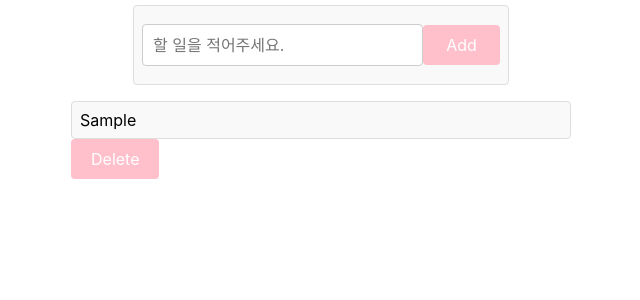
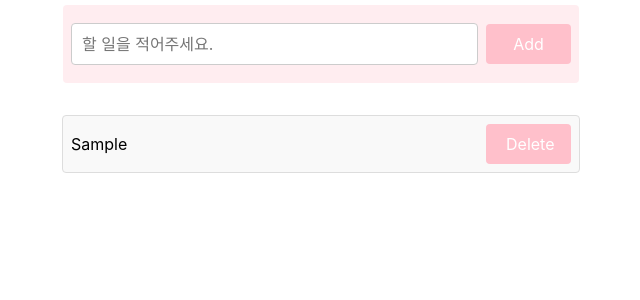
Before and after one commit to leeraquel/todo-list, a React (Create React App) app: page / in a window 1280 px wide. Both pictures are taken after typing "Sample" into the empty fields and a click on the button "Add". Shown: the top 300 px of the page, without its empty margins (319-959 px from the left). Built offline with nearby package versions, Linux system fonts and the light colour scheme; a web font is replaced by a local one.

Commit message:
design: css style fixed

```diff
--- a/src/components/input/Input.jsx
+++ b/src/components/input/Input.jsx
@@ -1,6 +1,7 @@
 import React, { useState } from "react";
 import { useDispatch } from "react-redux";
 import { addItem } from "../../store/itemsSlice";
+import styled from "styled-components";
 
 const Input = () => {
   const [inputValue, setInputValue] = useState("");
@@ -18,7 +19,7 @@ const Input = () => {
   };
 
   return (
-    <div className="wrapper">
+    <Wrapper className="wrapper">
       <input
         type="text"
         value={inputValue}
@@ -26,8 +27,12 @@ const Input = () => {
         placeholder="할 일을 적어주세요."
       />
       <button onClick={handleAddClick}>Add</button>
-    </div>
+    </Wrapper>
   );
 };
 
+const Wrapper = styled.div`
+  background-color: #ffedf0;
+`;
+
 export default Input;
--- a/src/components/list/List.jsx
+++ b/src/components/list/List.jsx
@@ -1,6 +1,7 @@
 import React from "react";
 import { useSelector, useDispatch } from "react-redux";
 import { deleteItem } from "../../store/itemsSlice";
+import styled from "styled-components";
 
 const List = () => {
   const items = useSelector((state) => state.items.items);
@@ -9,17 +10,24 @@ const List = () => {
     dispatch(deleteItem(index));
   };
   return (
-    <div>
+    <>
       <ul>
         {items.map((item, index) => (
-          <div>
+          <Wrapper className="wrapper">
             <li key={index}>{item}</li>
             <button onClick={() => handleDeleteClick(index)}>Delete</button>
-          </div>
+          </Wrapper>
         ))}
       </ul>
-    </div>
+    </>
   );
 };
 
+const Wrapper = styled.div`
+  background-color: #f9f9f9;
+  border: 1px solid #ddd;
+  margin-top: 16px;
+  border-radius: 4px;
+`;
+
 export default List;
--- a/src/styles/GlobalStyle.jsx
+++ b/src/styles/GlobalStyle.jsx
@@ -6,12 +6,9 @@ const GlobalStyle = createGlobalStyle`
      src: url('https://cdn.jsdelivr.net/gh/projectnoonnu/noonfonts_six@1.2/S-CoreDream-3Light.woff') format('woff');
      font-weight: normal;
      font-style: normal;
-}
+  }
 
-  /* * {
-    font-family: 'Ownglyph_meetme-Rg',-apple-system, sans-serif;} */
-
-    body, input, button {
+  body, input, button {
   font-family: 'S-CoreDream-3Light', -apple-system, sans-serif;
     margin: 0;
     padding: 0;
@@ -24,8 +21,9 @@ const GlobalStyle = createGlobalStyle`
     border-radius: 4px;
     box-sizing: border-box;
     display: block;
-    width: 100%;
+    flex-grow: 1;
     font-size: 1rem;
+    flex-grow: 1;
   }
 
   input:focus {
@@ -40,7 +38,7 @@ const GlobalStyle = createGlobalStyle`
     border-radius: 4px;
     cursor: pointer;
     font-size: 16px;
-    width: 88px;
+    width: 85px;
     text-align: center;
   }
 
@@ -51,29 +49,22 @@ const GlobalStyle = createGlobalStyle`
   ul {
     list-style-type: none;
     padding: 0;
-    width: 500px;
   }
 
   li {
-    padding: 8px;
-    margin-top: 5px;
-    background-color: #f9f9f9;
-    border: 1px solid #ddd;
-    border-radius: 4px;
-    display: flex;
-    justify-content: space-between;
-    align-items: center;
+    width: 100%;
+    text-align: left;
   }
 
   .wrapper {
     display: flex;
     justify-content: space-between;
     align-items: center;
+    gap: 8px;
+    margin-top: 5px;
+    border-radius: 4px;
+    width: 500px;
     padding: 8px;
-    margin-top: 5px;
-    background-color: #f9f9f9;
-    border: 1px solid #ddd;
-    border-radius: 4px;
   }
 
 
```
